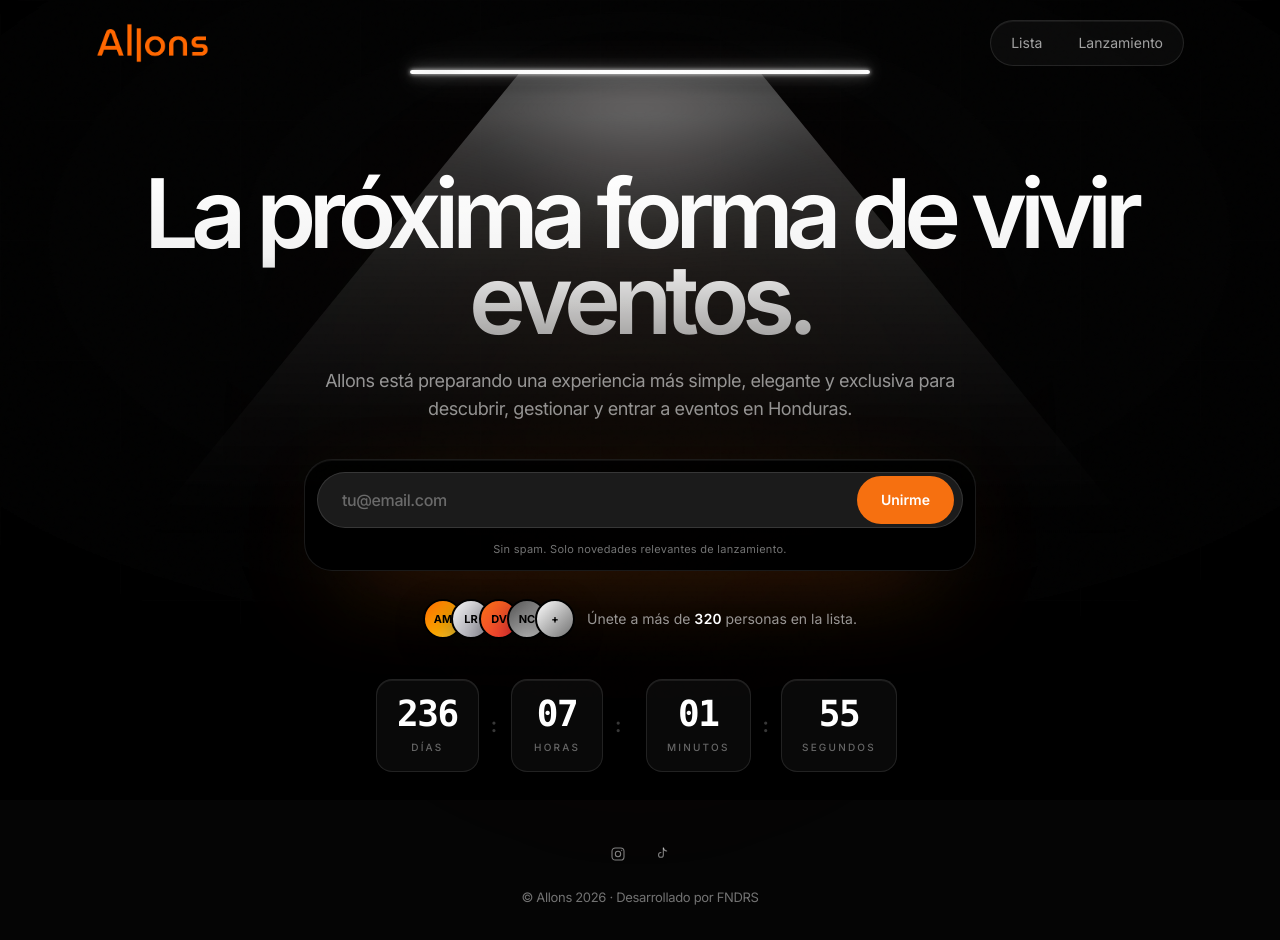
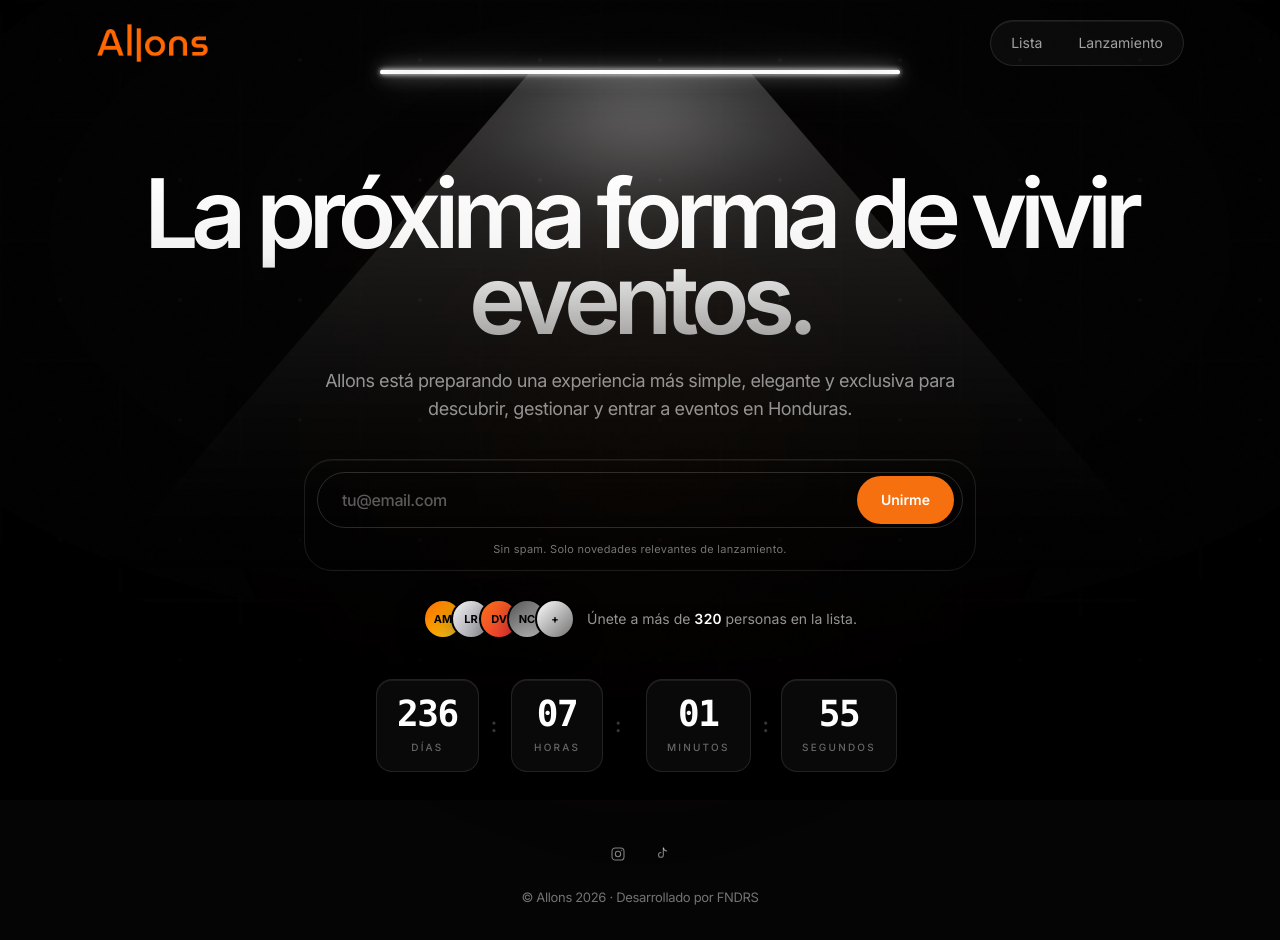
Before and after one commit to FNDRS/allons-waitlist, a Next.js app: page / in a window 1280 px wide. Shown: the top 940 px of the page. Built offline with nearby package versions, Linux system fonts and the light colour scheme; no server answers.

Commit message:
style: update background styles for homepage and waitlist form. Change background colors to transparent for improved visual consistency and adjust border styles for better contrast.

```diff
--- a/src/app/globals.css
+++ b/src/app/globals.css
@@ -56,10 +56,10 @@
 .hero-spotlight {
   --hero-spot-mul: 1;
   --hero-spot-top: clamp(64px, 9vh, 110px);
-  --hero-spot-bar-w: clamp(260px, 38vw, 460px);
-  --hero-spot-cone-w: clamp(620px, 78vw, 1180px);
-  --hero-spot-cone-h: clamp(420px, 58vh, 680px);
-  --hero-spot-blur: 22px;
+  --hero-spot-bar-w: clamp(300px, 42vw, 520px);
+  --hero-spot-cone-w: clamp(760px, 86vw, 1320px);
+  --hero-spot-cone-h: clamp(480px, 64vh, 740px);
+  --hero-spot-blur: 38px;
 
   position: fixed;
   inset: 0;
@@ -67,7 +67,8 @@
   z-index: 4;
 }
 
-/* Downward trapezoidal cone — illuminates the headline area */
+/* Downward trapezoidal cone — Retainly-style: hot core under the bar
+   with a wide, soft trapezoidal spill that fades into black. */
 .hero-spotlight::before {
   content: "";
   position: absolute;
@@ -77,21 +78,25 @@
   height: var(--hero-spot-cone-h);
   transform: translateX(-50%);
   background:
+    /* Hot core right under the lamp bar */
+    radial-gradient(
+      ellipse 22% 38% at 50% 0%,
+      rgba(255, 255, 255, calc(0.5 * var(--hero-spot-mul))) 0%,
+      rgba(255, 255, 255, calc(0.22 * var(--hero-spot-mul))) 30%,
+      rgba(255, 255, 255, calc(0.06 * var(--hero-spot-mul))) 65%,
+      rgba(255, 255, 255, 0) 90%
+    ),
+    /* Broad cone spill */
     linear-gradient(
       180deg,
-      rgba(255, 255, 255, calc(0.32 * var(--hero-spot-mul))) 0%,
-      rgba(255, 255, 255, calc(0.18 * var(--hero-spot-mul))) 18%,
-      rgba(255, 255, 255, calc(0.08 * var(--hero-spot-mul))) 45%,
-      rgba(255, 255, 255, calc(0.025 * var(--hero-spot-mul))) 75%,
+      rgba(255, 255, 255, calc(0.2 * var(--hero-spot-mul))) 0%,
+      rgba(255, 255, 255, calc(0.1 * var(--hero-spot-mul))) 28%,
+      rgba(255, 255, 255, calc(0.035 * var(--hero-spot-mul))) 60%,
+      rgba(255, 255, 255, calc(0.008 * var(--hero-spot-mul))) 82%,
       rgba(255, 255, 255, 0) 100%
-    ),
-    radial-gradient(
-      ellipse 26% 55% at 50% 0%,
-      rgba(255, 255, 255, calc(0.22 * var(--hero-spot-mul))) 0%,
-      rgba(255, 255, 255, 0) 70%
     );
-  /* Trapezoid: top narrow (≈ bar width inside cone), bottom wide */
-  clip-path: polygon(38% 0%, 62% 0%, 100% 100%, 0% 100%);
+  /* Trapezoid: narrow at top (matches bar), broad at bottom */
+  clip-path: polygon(40% 0%, 60% 0%, 100% 100%, 0% 100%);
   filter: blur(var(--hero-spot-blur));
 }
 
@@ -102,33 +107,33 @@
   top: var(--hero-spot-top);
   left: 50%;
   width: var(--hero-spot-bar-w);
-  height: 4px;
-  border-radius: 2px;
+  height: 5px;
+  border-radius: 3px;
   transform: translate(-50%, -50%);
   background:
     radial-gradient(
       circle at 0% 50%,
       rgba(255, 255, 255, 1) 0%,
-      rgba(255, 255, 255, 0) 28%
+      rgba(255, 255, 255, 0) 26%
     ),
     radial-gradient(
       circle at 100% 50%,
       rgba(255, 255, 255, 1) 0%,
-      rgba(255, 255, 255, 0) 28%
+      rgba(255, 255, 255, 0) 26%
     ),
     linear-gradient(
       90deg,
-      rgba(255, 255, 255, 0.7) 0%,
+      rgba(255, 255, 255, 0.75) 0%,
       rgba(255, 255, 255, 0.98) 12%,
       rgba(255, 255, 255, 1) 50%,
       rgba(255, 255, 255, 0.98) 88%,
-      rgba(255, 255, 255, 0.7) 100%
+      rgba(255, 255, 255, 0.75) 100%
     );
   box-shadow:
-    0 0 4px rgba(255, 255, 255, calc(0.85 * var(--hero-spot-mul))),
-    0 0 14px rgba(255, 255, 255, calc(0.55 * var(--hero-spot-mul))),
-    0 0 36px rgba(255, 255, 255, calc(0.32 * var(--hero-spot-mul))),
-    0 0 80px rgba(255, 255, 255, calc(0.16 * var(--hero-spot-mul)));
+    0 0 5px rgba(255, 255, 255, calc(0.9 * var(--hero-spot-mul))),
+    0 0 18px rgba(255, 255, 255, calc(0.6 * var(--hero-spot-mul))),
+    0 0 44px rgba(255, 255, 255, calc(0.36 * var(--hero-spot-mul))),
+    0 0 100px rgba(255, 255, 255, calc(0.18 * var(--hero-spot-mul)));
 }
 
 /* ─────────────────────────────────────────────
@@ -171,12 +176,37 @@
   inset: 0;
   pointer-events: none;
   z-index: 1;
-  opacity: 0.22;
+  opacity: 0.28;
+  mix-blend-mode: screen;
+}
+
+/* Diffused grid lines */
+.streaks::before {
+  content: "";
+  position: absolute;
+  inset: 0;
   background-image:
-    linear-gradient(rgba(255, 255, 255, 0.035) 1px, transparent 1px),
-    linear-gradient(90deg, rgba(255, 255, 255, 0.028) 1px, transparent 1px);
+    linear-gradient(rgba(255, 255, 255, 0.05) 1px, transparent 1px),
+    linear-gradient(90deg, rgba(255, 255, 255, 0.04) 1px, transparent 1px);
   background-size: 120px 120px;
-  mix-blend-mode: overlay;
+  filter: blur(1.2px);
+  opacity: 0.5;
+}
+
+/* Brighter intersection points */
+.streaks::after {
+  content: "";
+  position: absolute;
+  inset: 0;
+  background-image: radial-gradient(
+    circle,
+    rgba(255, 255, 255, 0.34) 0 1.3px,
+    rgba(255, 255, 255, 0.18) 1.3px 2px,
+    transparent 2.4px
+  );
+  background-size: 120px 120px;
+  filter: blur(0.6px);
+  opacity: 0.65;
 }
 
 .vignette {
--- a/src/app/page.tsx
+++ b/src/app/page.tsx
@@ -26,7 +26,7 @@ export default function HomePage() {
             exclusiva para descubrir, gestionar y entrar a eventos en Honduras.
           </p>
           <section id="lista" className="fade-up delay-5 mt-9 w-full max-w-2xl">
-            <div className="rounded-[28px] border border-white/10 bg-black/80 p-3 shadow-[0_30px_100px_-45px_rgba(246,112,16,0.72),inset_0_1px_0_rgba(255,255,255,0.06)]">
+            <div className="rounded-[28px] border border-white/10 bg-transparent p-3 shadow-[inset_0_1px_0_rgba(255,255,255,0.06)]">
               <Suspense
                 fallback={
                   <div className="h-14 w-full rounded-full bg-[#1b1b1b]" />
--- a/src/components/WaitlistForm.tsx
+++ b/src/components/WaitlistForm.tsx
@@ -149,7 +149,7 @@ export function WaitlistForm({
         className={
           "relative w-full h-14 rounded-full flex items-center pr-2 pl-6 " +
           (isDark
-            ? "bg-[#1b1b1b] border border-white/12"
+            ? "bg-transparent border border-white/16"
             : "bg-white border border-black/8 shadow-[0_10px_40px_-12px_rgba(0,0,0,0.25)]")
         }
       >
```
